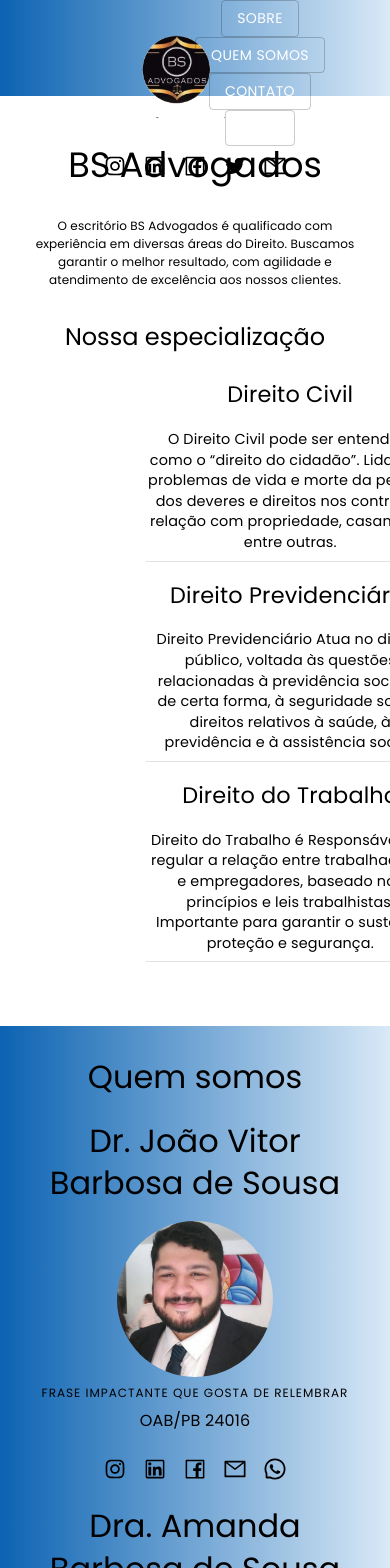
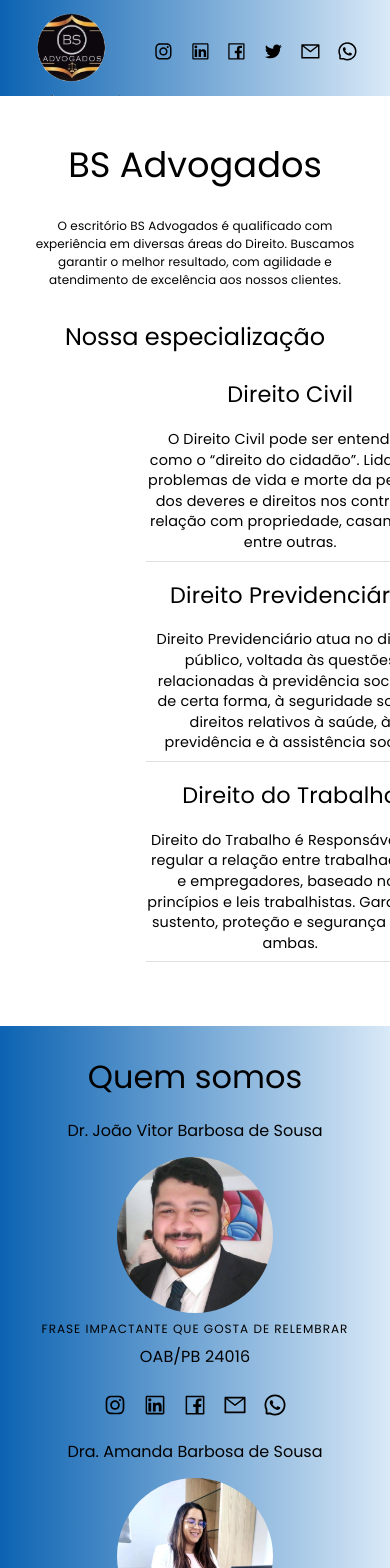
Before and after one commit to kelvinteixeira/BS-Advogados, a React (Vite) app: page / in a window 390 px wide. Shown: the top 1568 px of the page. Built offline with nearby package versions, Linux system fonts and the light colour scheme.

Commit message:
fix: added responsivity in header component

```diff
--- a/src/Components/About/About.tsx
+++ b/src/Components/About/About.tsx
@@ -68,7 +68,7 @@ export function About() {
               align="center"
               marginBottom={1}
             >
-              Direito Previdenciário Atua no direito público, voltada às
+              Direito Previdenciário atua no direito público, voltada às
               questões relacionadas à previdência social e, de certa forma, à
               seguridade social: direitos relativos à saúde, à previdência e à
               assistência social.
@@ -94,8 +94,8 @@ export function About() {
             >
               Direito do Trabalho é Responsável por regular a relação entre
               trabalhadores e empregadores, baseado nos princípios e leis
-              trabalhistas. Importante para garantir o sustento, proteção e
-              segurança.
+              trabalhistas. Garante o sustento, proteção e
+              segurança entre ambas.
             </Typography>
             <Divider />
           </Box>
--- a/src/Components/Header/Header.styles.ts
+++ b/src/Components/Header/Header.styles.ts
@@ -19,10 +19,6 @@ export const StyledButton = styled(Button)`
 
 export const LogoImg = styled.img`
   width: 6rem;
-  border: 0;
-  margin: 0;
-  margin-left: 4rem;
-  padding: 0;
 `;
 
 export const StyledIconButton = styled(IconButton)`
--- a/src/Components/Header/Header.tsx
+++ b/src/Components/Header/Header.tsx
@@ -21,11 +21,11 @@ export function Header() {
   return (
     <Styled.Container>
       <Grid container alignItems="center" justifyContent="space-evenly">
-        <Grid item xs={2}>
+        <Grid item>
           <Styled.LogoImg className="responsive-logo" src={Logo} />
         </Grid>
 
-        <Grid item xs={4}>
+        <Grid id="header-links" item xs={4}>
           <Grid container justifyContent="space-around">
             <Styled.StyledButton
               variant="outlined"
@@ -67,23 +67,23 @@ export function Header() {
             target="_blank"
             aria-label="instagram"
           >
-            <AiOutlineInstagram color="#000" />
+            <AiOutlineInstagram id="header-icons" color="#000" />
           </IconButton>
           <Tooltip title="Em desenvolvimento">
             <IconButton aria-label="linkedin">
-              <AiOutlineLinkedin color="#000" />
+              <AiOutlineLinkedin id="header-icons" color="#000" />
             </IconButton>
           </Tooltip>
 
           <Tooltip title="Em desenvolvimento">
             <IconButton aria-label="facebook">
-              <AiOutlineFacebook color="#000" />
+              <AiOutlineFacebook id="header-icons" color="#000" />
             </IconButton>
           </Tooltip>
 
           <Tooltip title="Em desenvolvimento">
             <IconButton aria-label="twitter">
-              <AiOutlineTwitter color="#000" />
+              <AiOutlineTwitter id="header-icons" color="#000" />
             </IconButton>
           </Tooltip>
           <IconButton
@@ -92,7 +92,15 @@ export function Header() {
             }
             aria-label="email"
           >
-            <AiOutlineMail color="#000" />
+            <AiOutlineMail id="header-icons" color="#000" />
+          </IconButton>
+          <IconButton
+            id="header-whatsapp-icon"
+            href="https://api.whatsapp.com/send?phone=5583998453749"
+            target="_blank"
+            aria-label="whatsapp"
+          >
+            <AiOutlineWhatsApp id="header-icons" color="#000" />
           </IconButton>
         </Grid>
       </Grid>
--- a/src/Components/Lawyers/Lawyers.tsx
+++ b/src/Components/Lawyers/Lawyers.tsx
@@ -1,6 +1,6 @@
 import React from "react";
 
-import { Avatar, Grid, IconButton, Typography } from "@mui/material";
+import { Grid, IconButton, Typography } from "@mui/material";
 import * as Styled from "./lawyers.styles";
 import JoaoImage from "../../Assets/joao.jpg";
 import AmandaImage from "../../Assets/amanda.jpg";
--- a/src/Components/Lawyers/lawyers.styles.ts
+++ b/src/Components/Lawyers/lawyers.styles.ts
@@ -17,7 +17,7 @@ export const Container = styled(Box)`
   @media (max-width: 450px) {
 
     h5 {
-      font-size: 2rem;
+      font-size: 1rem;
     }
 
     h3 {
--- a/src/app.css
+++ b/src/app.css
@@ -28,7 +28,6 @@
       border-color: rgba(255, 255, 255, 0.2);
     }
   }
-
 }
 
 @media (max-width: 768px) {
@@ -99,6 +98,11 @@
     margin-top: 3rem;
   }
 
+  #header-icons {
+    width: 1rem;
+    height: 1rem;
+    transition: .5s ease-in-out;
+  }
 }
 
 @media (max-width: 430px) {
@@ -120,9 +124,12 @@
     margin-top: 0;
     font-size: .9rem;
   }
+
+
+
 }
 
-@media (max-width: 800px) {
+@media (max-width: 900px) {
   #whatsapp-button {
     display: none;
   }
@@ -130,4 +137,43 @@
   #scrollTop-button {
     display: none;
   }
+
 }
+
+@media (max-width: 1170px) {
+  #header-links {
+    display: none;
+    transition: .5s ease-in-out;
+  }
+
+  #header-icons {
+    width: 3rem;
+    height: 3rem;
+    transition: .5s ease-in-out;
+  }
+
+}
+
+@media (min-width: 900px) {
+
+  #header-whatsapp-icon {
+    display: none;
+  }
+
+}
+
+@media (max-width: 600px) {
+  #header-icons {
+    width: 2rem;
+    height: 2rem;
+    transition: .5s ease-in-out;
+  }
+}
+
+@media (max-width: 430px) {
+  #header-icons {
+    width: 1.3rem;
+    height: 1.3rem;
+    transition: .5s ease-in-out;
+  }
+}
```
